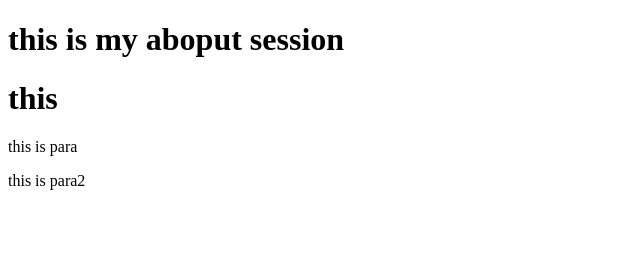
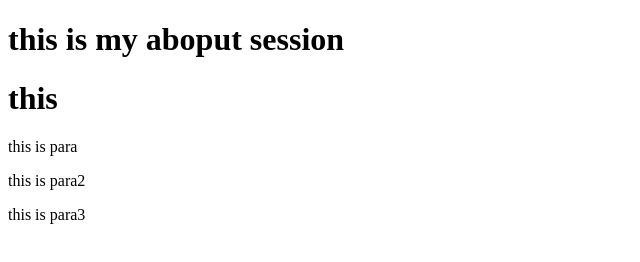
Before and after one commit to abhishekbhadoriya421/resumeProject, a plain HTML site: page about.html in a window 1280 px wide. Shown: the whole page, without its empty margins (0-640 px from the left). Drawn offline with Linux system fonts and the light colour scheme.

Commit message:
add para 3

```diff
--- a/about.html
+++ b/about.html
@@ -10,5 +10,6 @@
     <h1>this</h1>
     <p>this is para</p>
     <p>this is para2</p>
+    <p>this is para3</p>
 </body>
 </html>
```
